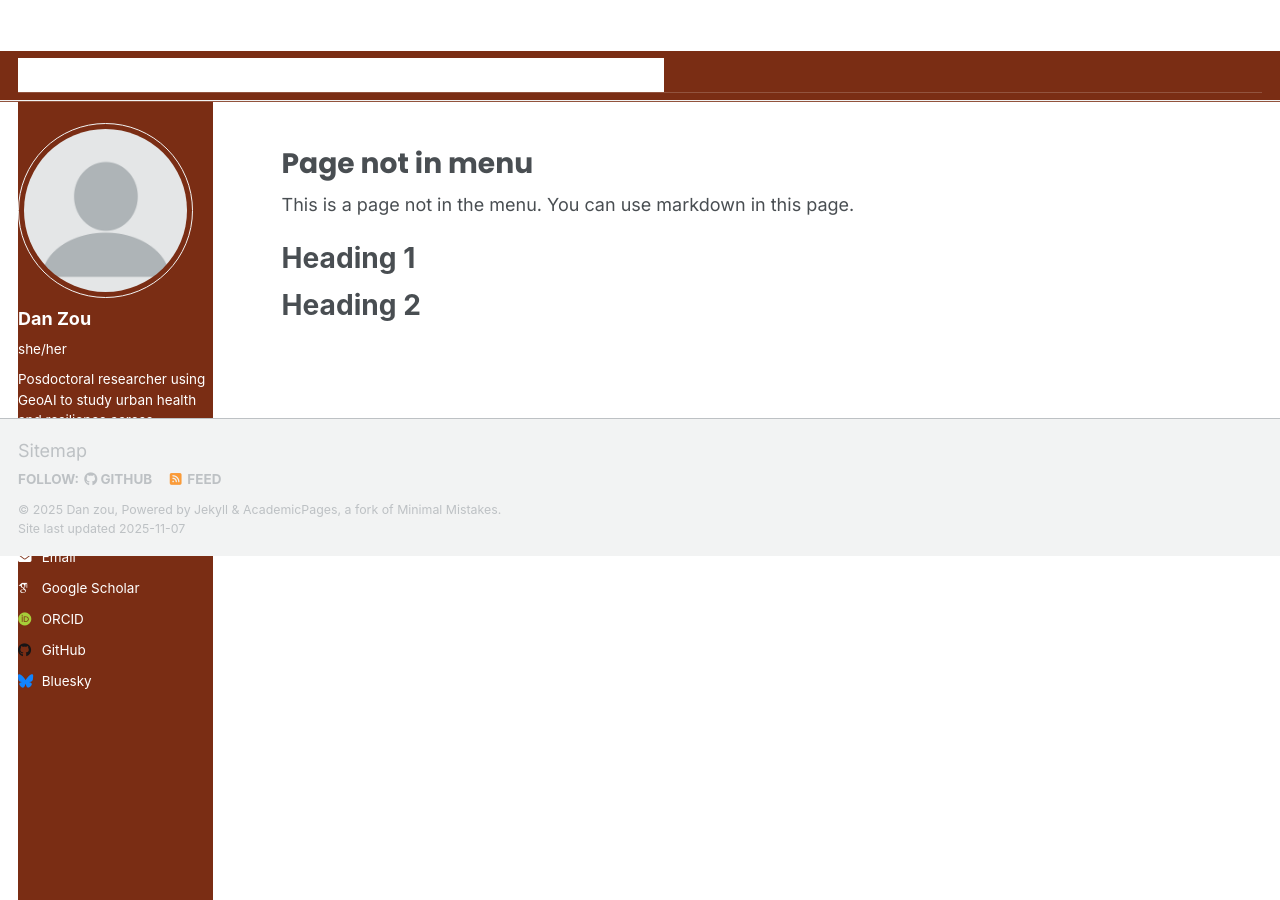
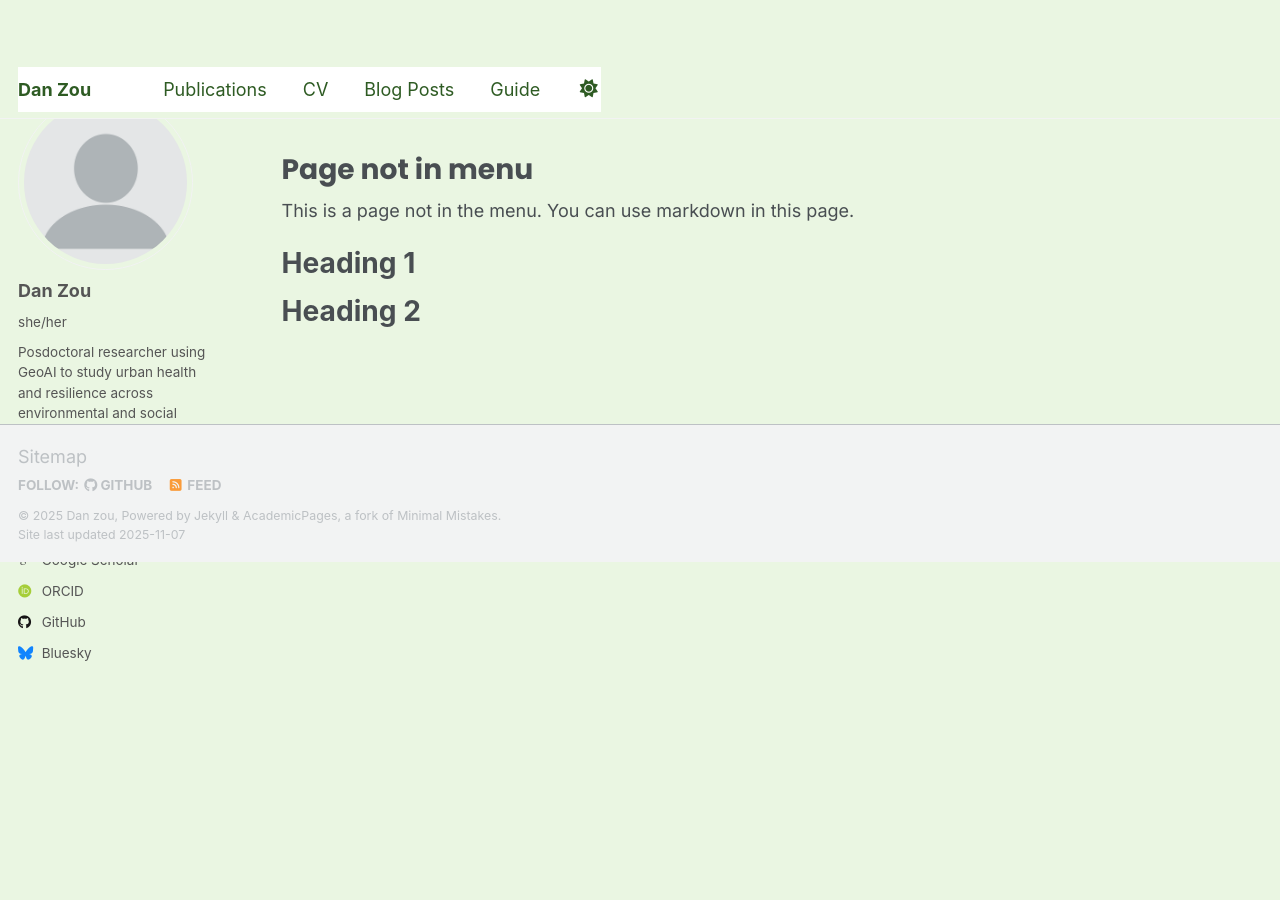
Before and after one commit to Danz-create/Dan-Zou, a Jekyll site: the page built from _pages/non-menu-page.md, in a window 1280 px wide. Built offline with Jekyll 4.4.1, drawn with Linux system fonts in a browser that asks for light colours; some web fonts are replaced; a script that is not in the unit is left out.

Commit message:
Update masthead.html

```diff
--- a/_includes/masthead.html
+++ b/_includes/masthead.html
@@ -12,43 +12,56 @@
 {% if page.url != '/' %}
 {% if page.url != '/' %}
 {% if page.url != '/' %}
+{% if page.url != '/' %}
 <style>
-  /* ==== 导航整条改为红棕色（包含内层与 nav 容器） ==== */
+  /* ===== 颜色变量（可按需改） ===== */
+  :root{
+    --page-bg:   #eaf6e2;  /* 内页淡绿背景 */
+    --nav-text:  #2e5b23;  /* 顶部导航文字深绿 */
+    --side-text: #555555;  /* 左侧栏文字灰色  */
+  }
+
+  /* 1) 内页整页都淡绿（滚动到底也保持） */
+  html, body { background: var(--page-bg) !important; }
   .masthead--inner,
+  .masthead--inner ~ #main,
+  .masthead--inner ~ #main .page__inner-wrap,
+  .masthead--inner ~ #main .archive,
+  .masthead--inner ~ #main .page,
+  .masthead--inner ~ #main .page__content,
+  .masthead--inner ~ #main .initial-content {
+    background: var(--page-bg) !important;
+  }
+
+  /* 2) 顶部导航：背景同为淡绿；文字深绿；去掉任何白底/边框/阴影 */
   .masthead--inner .masthead__inner-wrap,
   .masthead--inner .greedy-nav {
-    background: #7a2d14 !important;                 /* ← 导航背景色 */
-    border-bottom: 1px solid rgba(255,255,255,.18) !important;
+    background: var(--page-bg) !important;
+    border: none !important;
+    box-shadow: none !important;
+  }
+  .masthead--inner .site-title,
+  .masthead--inner .greedy-nav a,
+  .masthead--inner #theme-toggle i {
+    color: var(--nav-text) !important;
+    fill:  var(--nav-text) !important;
+    background: transparent !important;
+    border: 0 !important;
     box-shadow: none !important;
   }
 
-  /* 导航里的文字/图标全部白色 */
-  .masthead--inner a,
-  .masthead--inner .site-title,
-  .masthead--inner #theme-toggle i {
-    color: #ffffff !important;
-    fill: #ffffff !important;
+  /* 3) 左侧栏：背景同为淡绿；文字灰色 */
+  .masthead--inner ~ #main .sidebar{
+    background: var(--page-bg) !important;
+    color: var(--side-text) !important;
   }
+  .masthead--inner ~ #main .sidebar a{
+    color: var(--side-text) !important;
+  }
+  .masthead--inner ~ #main .sidebar a:hover{ opacity:.85; }
+</style>
+{% endif %}
 
-  /* 收紧导航高度与间距，避免与头像重叠 */
-  .masthead--inner .greedy-nav .visible-links > li { margin: 0 .45rem !important; }
-  .masthead--inner .greedy-nav a { padding: .35rem .35rem !important; line-height: 1.2 !important; }
-
-  /* ==== 左侧栏（含头像区）改为红棕色，文字白色 ==== */
-  .masthead--inner ~ #main .sidebar {
-    background: #7a2d14 !important;                 /* ← 侧栏背景 */
-    color: #ffffff !important;
-  }
-  .masthead--inner ~ #main .sidebar a { color: #ffffff !important; }
-  .masthead--inner ~ #main .sidebar a:hover { color: #f2c8b0 !important; }
-  .masthead--inner ~ #main .sidebar .author__avatar { background: transparent !important; }
-  .masthead--inner ~ #main { padding-top: .6rem; }
-
-  /* 桌面端：给粘性侧栏留出避让高度，必要时把 72 调成 76/84 试试 */
-  @media (min-width:801px){
-    .masthead--inner ~ #main .sidebar.sticky { top: 72px !important; }
-  }
-</style>
 {% endif %}
 
 {% endif %}
```
